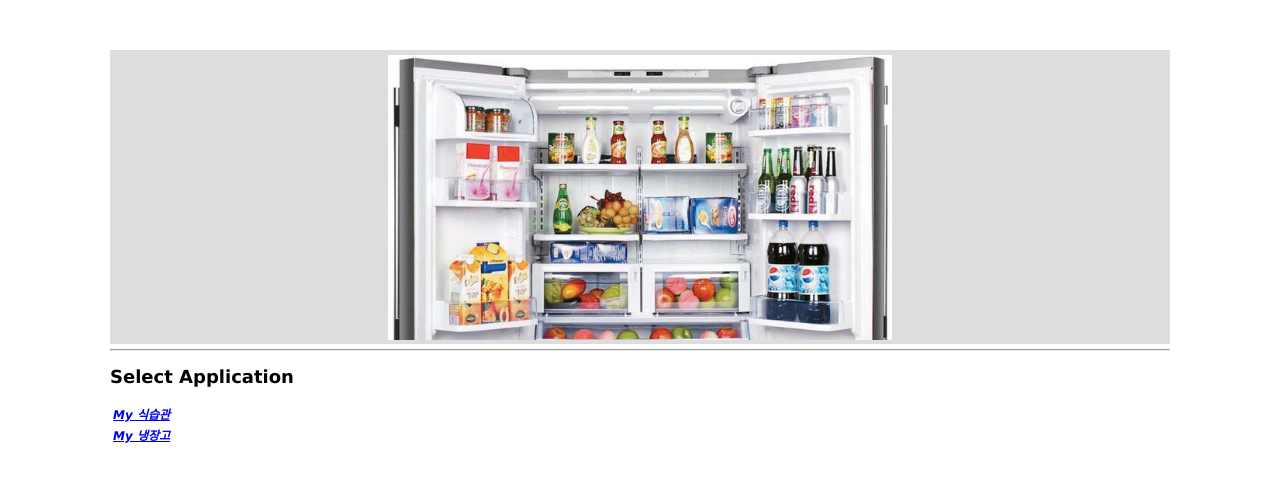
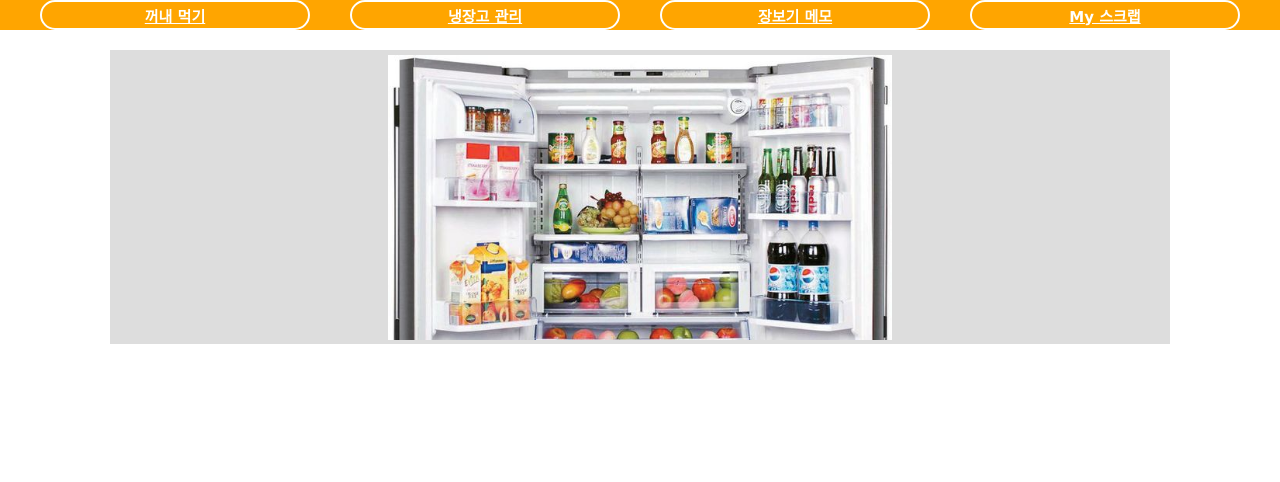
Before and after one commit to KahyeAhn/threemeals, a Django app: page / in a window 1280 px wide. Shown: the part 30-512 px from the top of the page. Run offline with Django 3.2, Linux system fonts and the light colour scheme; parts of the project's set-up code (start-up, migrations or seed data) failed here and were passed over.

Commit message:
add menu GUI

```diff
--- a/fridge/urls.py
+++ b/fridge/urls.py
@@ -6,10 +6,9 @@ from django.conf import settings
 
 from fridge.views import *
 #
-# urlpatterns=[
-#     url(r'^$', MealChangeLV.as_view(), name='index'),
-#     url(r'^add/$', MealCreateView.as_view(), name='add'),
-#     url(r'^change/$', MealChangeLV.as_view(), name="change"),
-#     url(r'^(?P<pk>[0-9]+)/update/$', MealUpdateView.as_view(), name="update"),
-#     url(r'^(?P<pk>[0-9]+)/delete/$', MealDeleteView.as_view(), name="delete"),
-# ]
+urlpatterns=[
+    url(r'^$', FridgeHomeView.as_view(), name='recommendation'),
+    url(r'^ingredient/$', IngredientHomeView.as_view(), name='ingredient'),
+    url(r'^scrap/$', ScrapHomeView.as_view(), name="scrap"),
+    url(r'^shopping/$', ShoppingHomeView.as_view(), name="shopping"),
+]
--- a/myblog/settings.py
+++ b/myblog/settings.py
@@ -37,7 +37,6 @@ INSTALLED_APPS = [
     'django.contrib.sessions',
     'django.contrib.messages',
     'django.contrib.staticfiles',
-    'mealpref',
     'fridge',
 ]
 
--- a/myblog/urls.py
+++ b/myblog/urls.py
@@ -25,7 +25,7 @@ from myblog.views import UserCreateView, UserCreateDoneTV
 urlpatterns = [
     url(r'^$', HomeView.as_view(), name='home'),
     url(r'^admin/', include(admin.site.urls)),
-    url(r'^mealpref/', include('mealpref.urls', namespace='mealpref')),
+    url(r'^fridge/', include('fridge.urls', namespace='fridge')),
 
     url(r'^accounts/', include('django.contrib.auth.urls')),
     url(r'^accounts/register/$', UserCreateView.as_view(), name='register'),
--- a/static/css/base.css
+++ b/static/css/base.css
@@ -13,6 +13,18 @@ div#header{
     background: orange;
 }
 
+div#menu{
+    position: absolute;
+    top:30px;
+    left:0px;
+    height:30px;
+    width: 100%;
+    display: table;
+    table-layout:fixed;
+    border-spacing: 40px 0px;
+    background: orange;
+    font-size: 15px;
+}
 
 div#content{
     position: absolute;
@@ -39,3 +51,28 @@ div#content{
     font-weight: normal;
     font-size: 12px;
 }
+
+div#menu a:link, div#menu a:visited {
+    color: white;
+}
+
+div#menu >li {
+    display: table-cell;
+    vertical-align: middle;
+    border: 2px solid white;
+    border-radius: 15px;
+    text-align: center;
+    font-weight: bold;
+}
+
+table {
+    border-collapse: collapse;
+}
+
+td, th{
+    line-height: 18px;
+    border-bottom: 1px solid #eee;
+    vertical-align: top;
+    padding: 5px 15px;
+    font-family: "Lucida Grande", Verdana, Arial, sans-serif;
+}
--- a/templates/base.html
+++ b/templates/base.html
@@ -25,6 +25,12 @@
         </h4>
         {% endif %}
     </div>
+    <div id="menu">
+        <li><a href ="{% url 'fridge:recommendation' %}">꺼내 먹기</a></li>
+        <li><a href ="{% url 'fridge:ingredient' %}">냉장고 관리</a></li>
+        <li><a href ="{% url 'fridge:shopping' %}">장보기 메모</a></li>
+        <li><a href ="{% url 'fridge:scrap' %}">My 스크랩</a></li>
+    </div>
 
     {% block content %} {% endblock %}
 </body>
--- a/templates/home.html
+++ b/templates/home.html
@@ -11,16 +11,5 @@
     <div id="homeimg">
         <a href="/"><img src="{% static 'img/freezer.jpg' %}" style="height:285px;"/></a>
     </div>
-    <hr style="margin: 5px 0;">
-    <h2>Select Application</h2>
-
-    <table id="applist">
-        <tr>
-            <td><b><i><a href="{% url 'mealpref:add' %}">My 식습관</a></i></b></td>
-        </tr>
-         <tr>
-            <td><b><i><a href="{% url 'fridge:show' %}">My 냉장고</a></i></b></td>
-        </tr>
-    </table>
 </div>
 {% endblock content %}
```
Also changed, not shown: fridge/templates/fridge/fridge_home.html (deleted, +0 -17 lines), fridge/views.py (+14 -5 lines).
